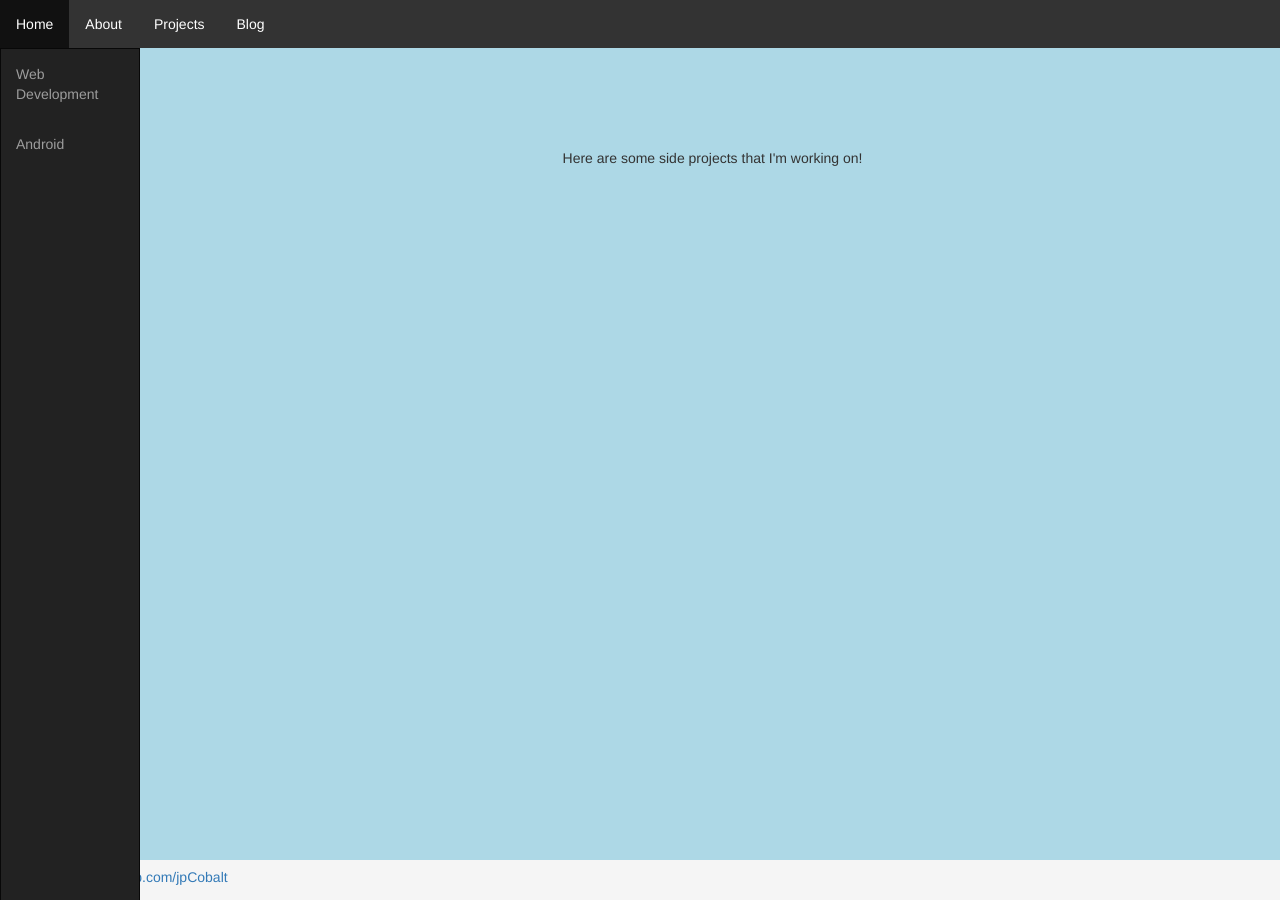
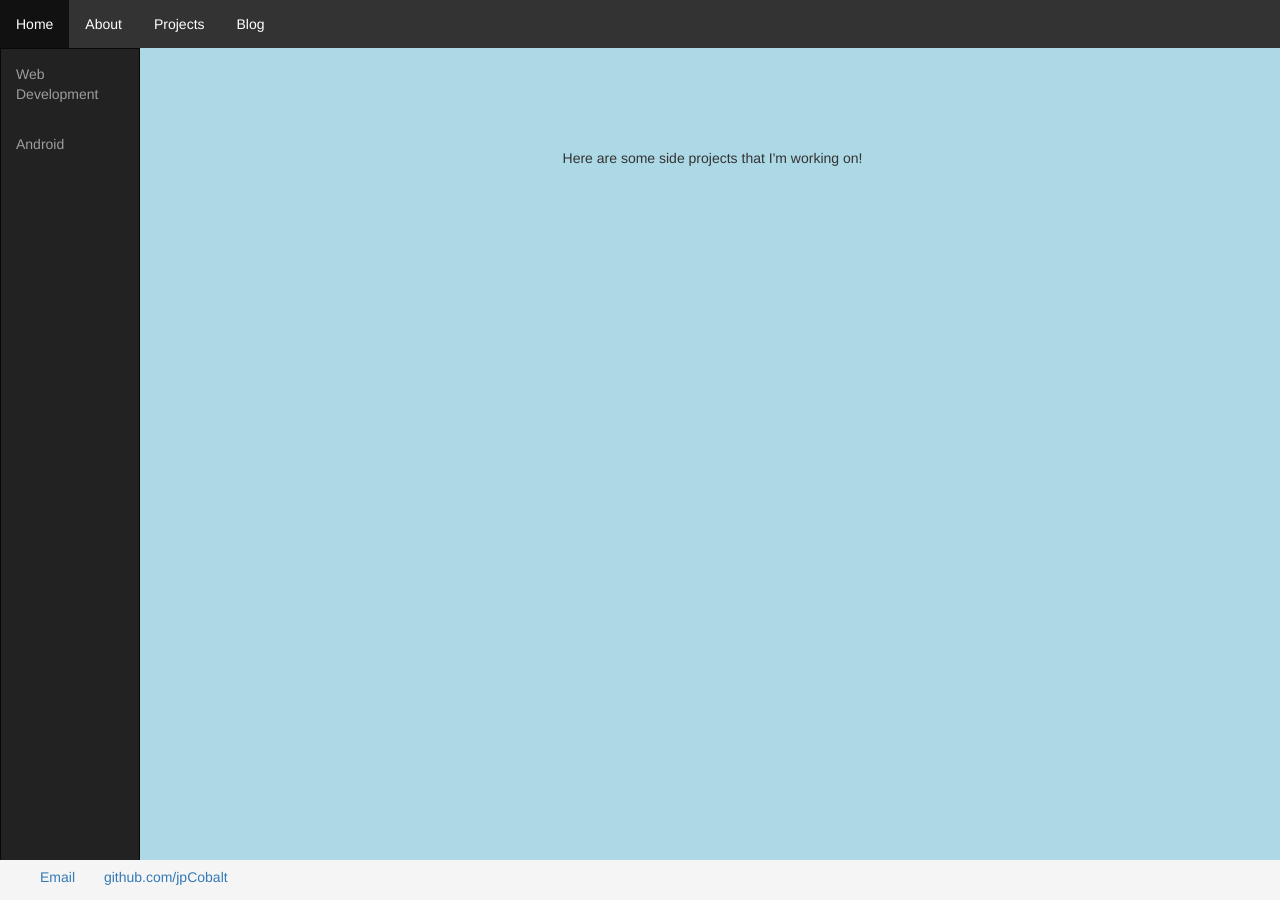
Before and after one commit to jpCobalt/jpCobalt.github.io, a Jekyll site: the page built from projects/index.html, in a window 1280 px wide. Built offline with Jekyll 4.4.1, drawn with Linux system fonts in a browser that asks for light colours.

Commit message:
Add z-index on files

```diff
--- a/css/main.css
+++ b/css/main.css
@@ -55,6 +55,7 @@ ul#nav {
   position: fixed;
   border-radius: 0;
   height: 100%;
+  z-index:10;
 }
 
 .navbar-fixed-left .navbar-nav > li {
@@ -96,4 +97,6 @@ body {
 #footer {
   height: 40px;
   background-color: #f5f5f5;
+  position:relative;
+  z-index:20;
 }
```
